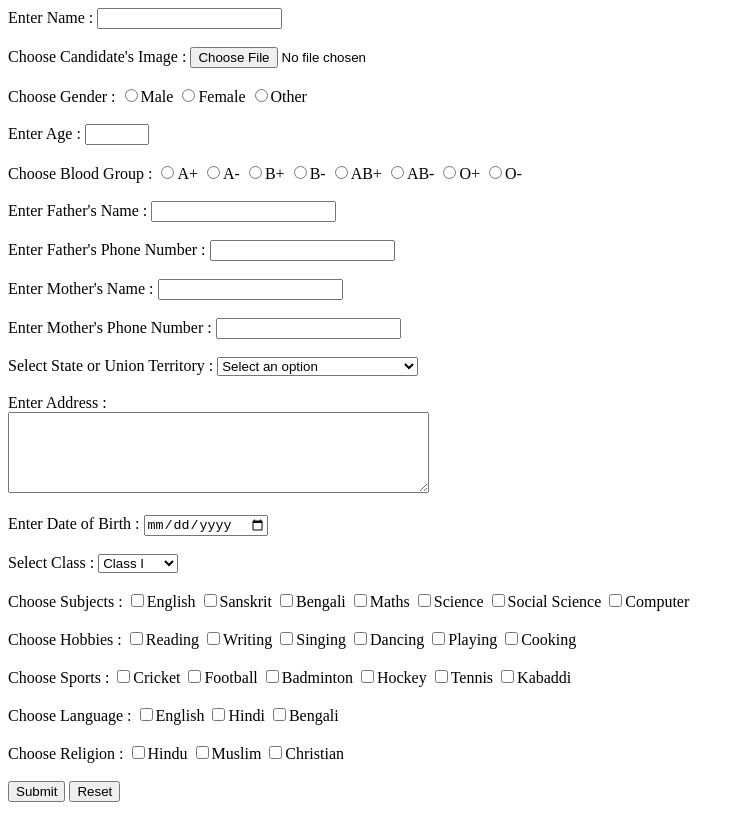
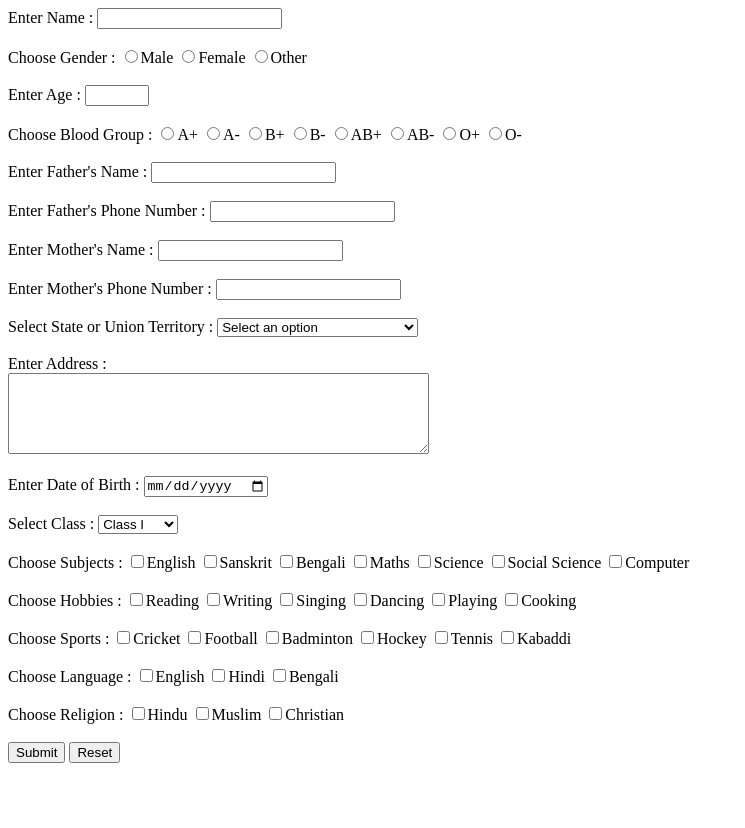
Before and after one commit to Raunak-45/form-test, a plain HTML site: page index.html in a window 1280 px wide. Shown: the whole page, without its empty margins (0-745 px from the left). After the commit the page ends 800 px from the top, so only its background shows below. Drawn offline with Linux system fonts and the light colour scheme.

Commit message:
Update index.html

```diff
--- a/index.html
+++ b/index.html
@@ -9,9 +9,6 @@
     <form method="post" enctype="multipart/form-data" action="https://formspree.io/f/mvgklewz">
         <label>Enter Name : </label>
         <input type="text" name="name">
-        <br><br>
-        <label>Choose Candidate's Image : </label>
-        <input type="file" name="image" accept="image/*">
         <br><br>
         <label>Choose Gender : </label>
         <input type="radio" name="gender">Male
```
